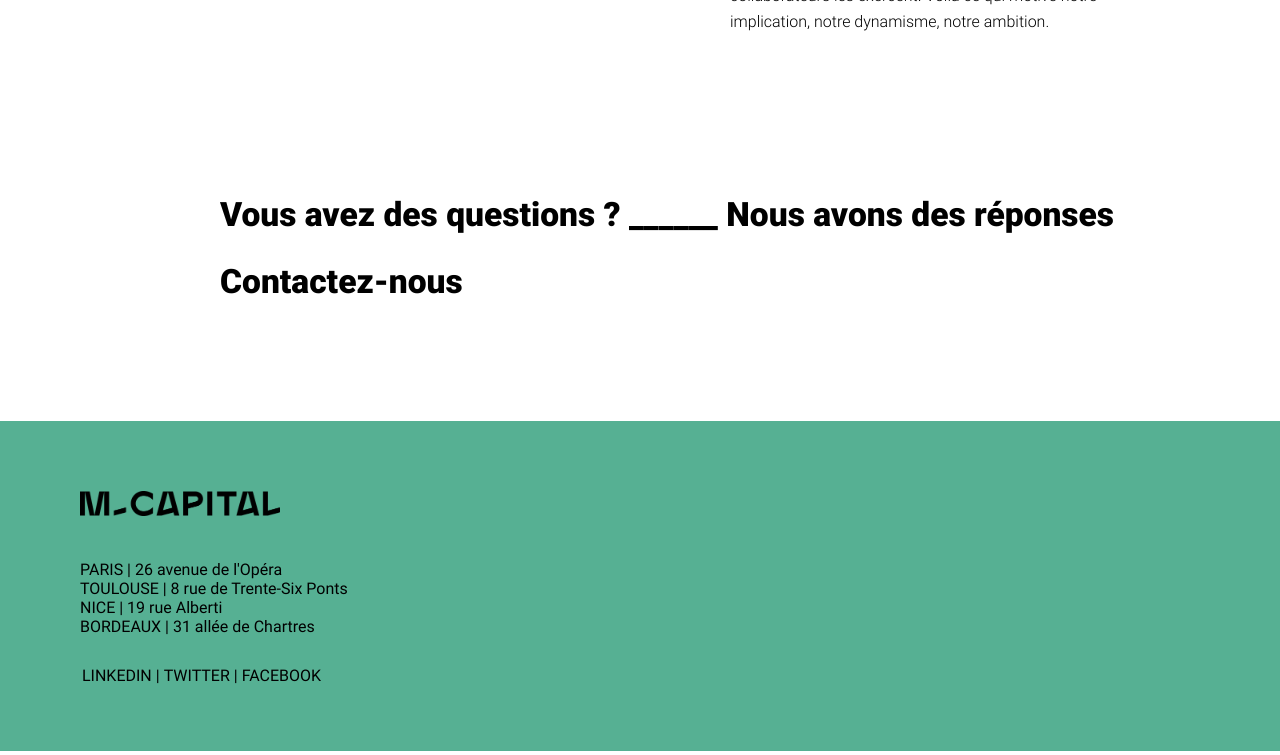
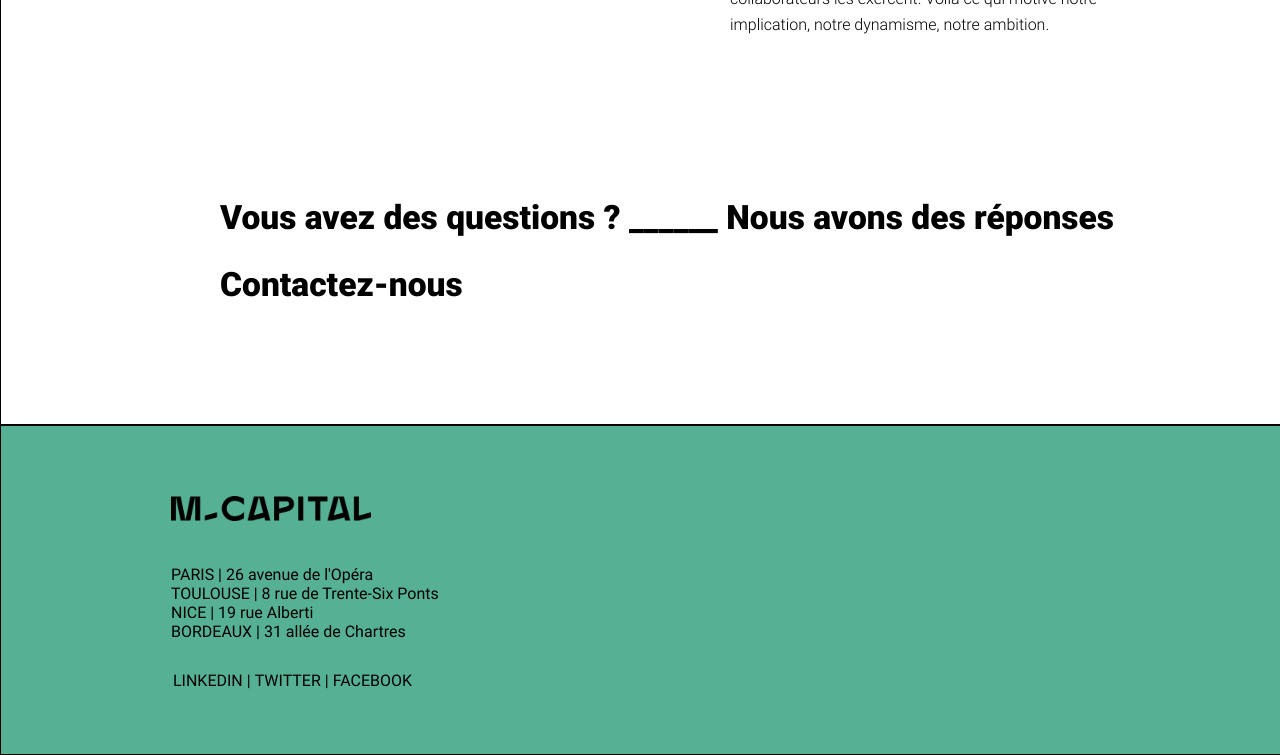
Before and after one commit to plasmeo/test-M-capital, a website: page index.html in a window 1280 px wide. Shown: the part 1670-2425 px from the top of the page. Drawn offline with nearby package versions, Linux system fonts and the light colour scheme; files that its build step writes are made by us from their sources.

Commit message:
modification layout

```diff
--- a/index.html
+++ b/index.html
@@ -120,6 +120,7 @@
         </main>
         <footer>
             <div class="container">
+                <div class="contacts">
                 <img class="contacts__logo" src="./public/img/logo/logo_Mcapital.png" alt="">
                 <div class="contacts__agences">
                     <ul>
@@ -137,6 +138,7 @@
                     <a href="https://www.facebook.com/MCapitalPartners/" target="blank">FACEBOOK</a>
                 </div>
             </div>
+            </div>
         </footer>
     </body>
 </html>
--- a/sass/layout/_body.scss
+++ b/sass/layout/_body.scss
@@ -22,6 +22,7 @@ h1 {
 
 .container {
   width: 1440px;
+  border: black solid 1px;
   margin: auto;
   padding-left: 80px;
   padding-right: 80px;
--- a/sass/layout/_footer.scss
+++ b/sass/layout/_footer.scss
@@ -8,6 +8,7 @@ footer {
 }
 
 .contacts {
+  margin-left: 90px;
   &__logo {
     margin-top: 70px;
     width: 200px;
```
